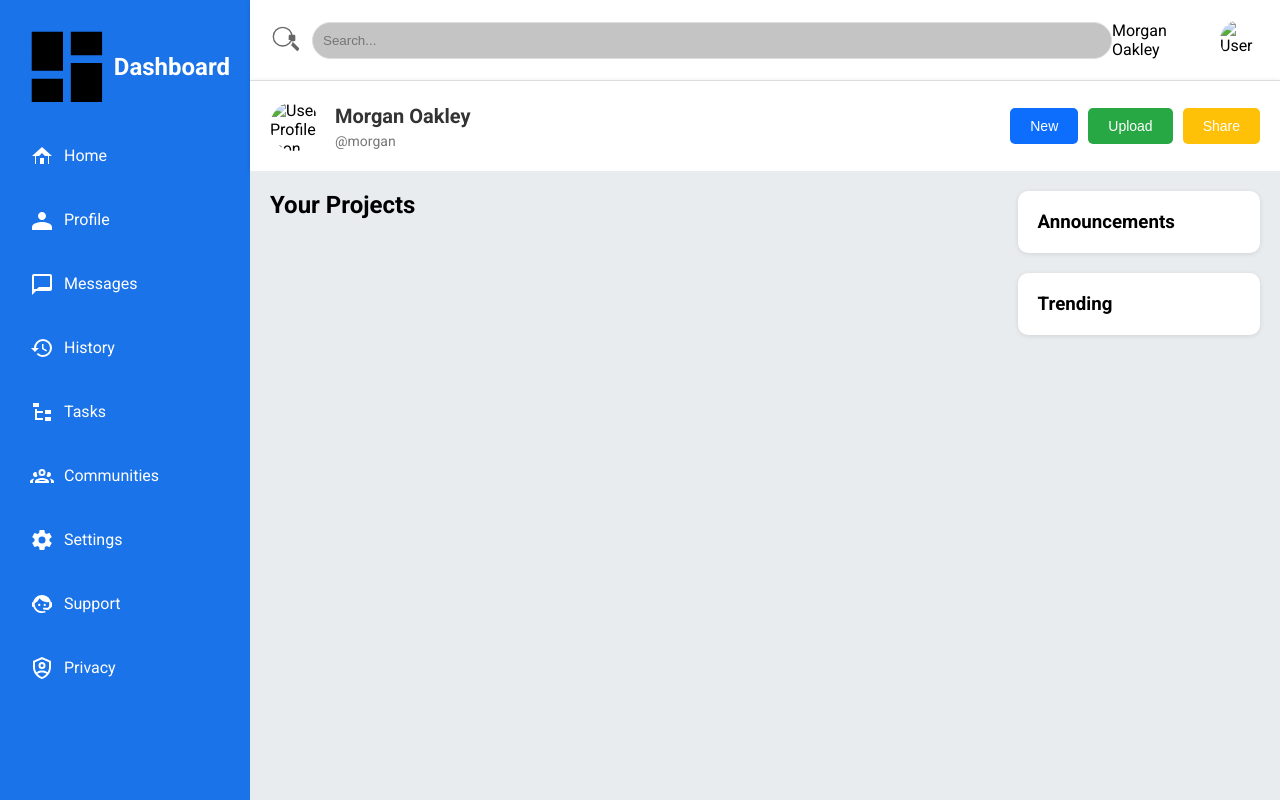
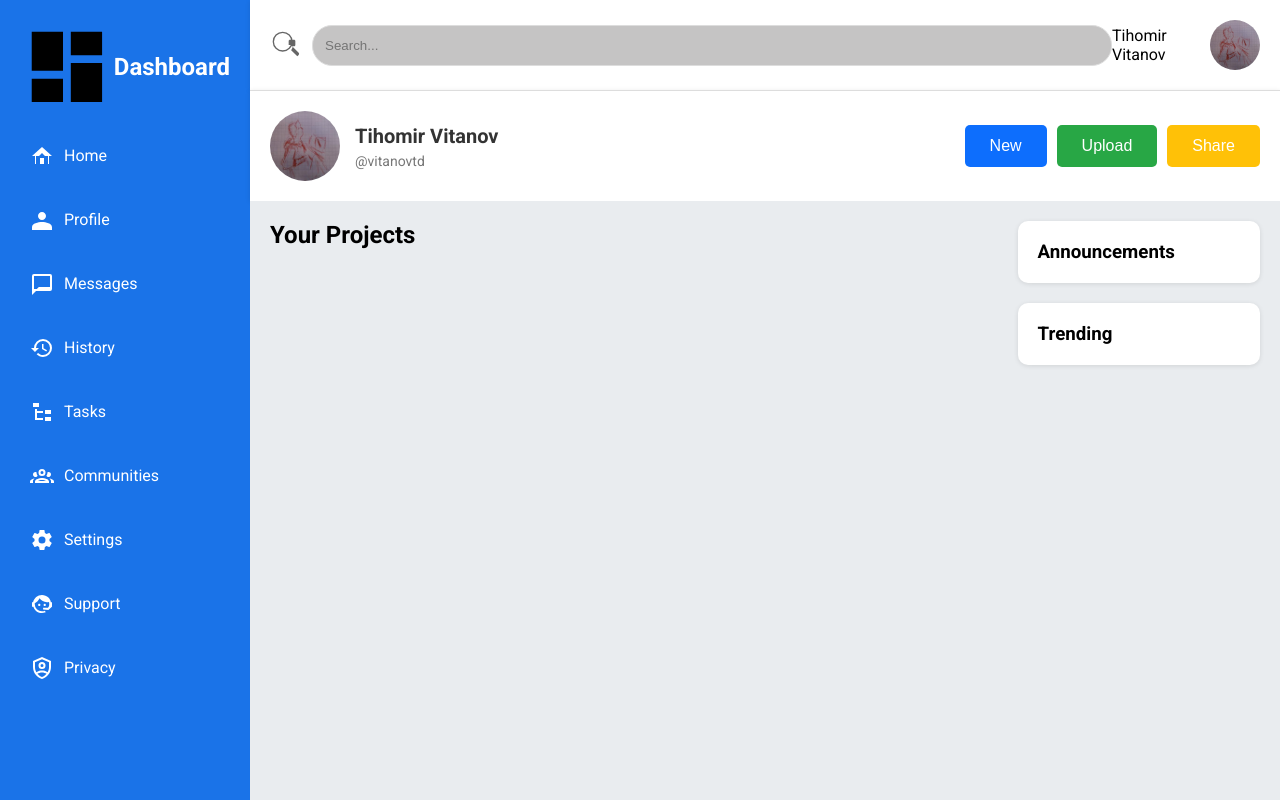
Before and after one commit to vitanovtd/Admin-Dashboard, a plain HTML site: page index.html in a window 1280 px wide. Drawn offline with Linux system fonts and the light colour scheme.

Commit message:
updated profile pictures and style css

```diff
--- a/index.html
+++ b/index.html
@@ -182,17 +182,17 @@
           <input type="text" placeholder="Search..." />
         </div>
         <div class="user-info">
-          <span>Morgan Oakley</span>
-          <img src="path/to/user-image.jpg" alt="User Image" />
+          <span>Tihomir Vitanov</span>
+          <img src="images/vitanov.jpg" alt="User Image" />
         </div>
       </header>
 
       <section class="user-actions">
         <div class="profile-overview">
-          <img src="path/to/profile-icon.png" alt="User Profile Icon" />
+          <img src="images/vitanov.jpg" alt="User Profile Icon" />
           <div>
-            <h2>Morgan Oakley</h2>
-            <p>@morgan</p>
+            <h2>Tihomir Vitanov</h2>
+            <p>@vitanovtd</p>
           </div>
         </div>
         <div class="action-buttons">
--- a/style.css
+++ b/style.css
@@ -97,7 +97,7 @@ html {
 }
 
 .header .search-bar input {
-  padding: 10px;
+  padding: 12px;
   border-radius: 20px;
   background-color: #c5c4c4;
   border: 1px solid #ddd;
@@ -110,8 +110,8 @@ html {
 }
 
 .header .user-info img {
-  width: 40px;
-  height: 40px;
+  width: 50px;
+  height: 50px;
   border-radius: 50%;
   margin-left: 10px;
 }
@@ -133,8 +133,8 @@ html {
 }
 
 .user-actions .profile-overview img {
-  width: 50px;
-  height: 50px;
+  width: 70px;
+  height: 70px;
   border-radius: 50%;
   margin-right: 15px;
 }
@@ -157,11 +157,11 @@ html {
 }
 
 .user-actions .action-buttons button {
-  padding: 10px 20px;
+  padding: 12px 25px;
   border: none;
   border-radius: 5px;
   cursor: pointer;
-  font-size: 14px;
+  font-size: 16px;
 }
 
 .user-actions .action-buttons .btn-new {
```
Also changed, not shown: images/Dashboard.png (deleted), images/Screenshot 2024-08-06 192600.png (deleted), images/vitanov.jpg (added).
